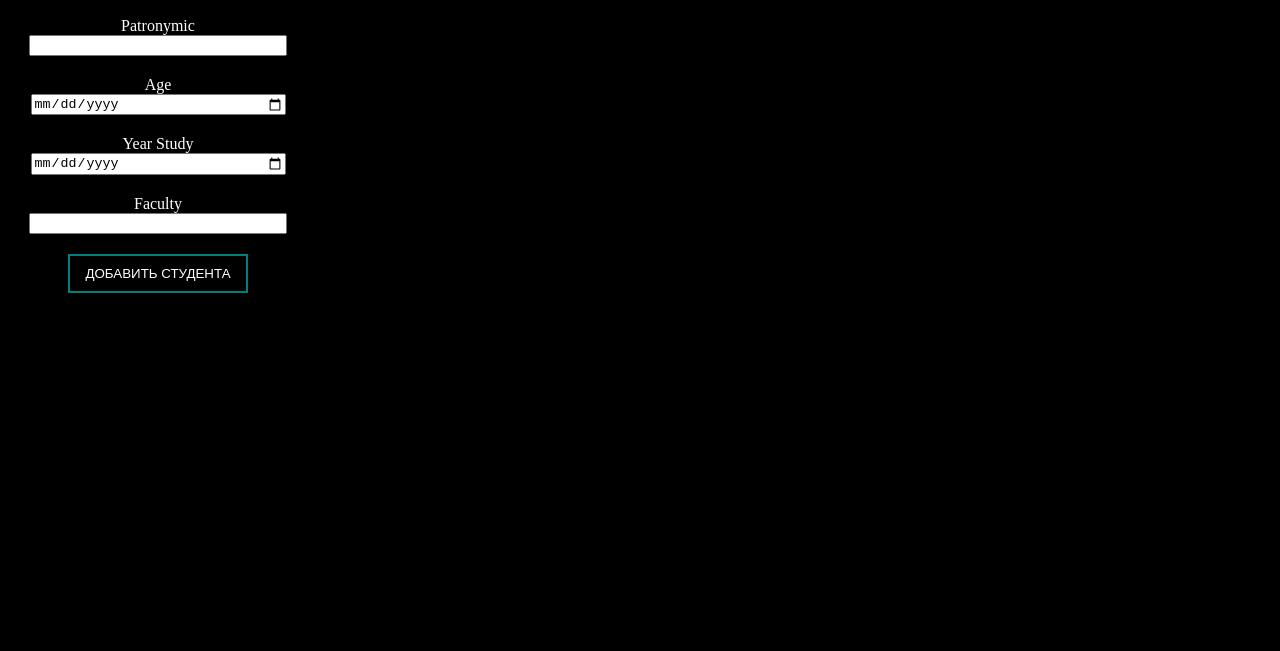
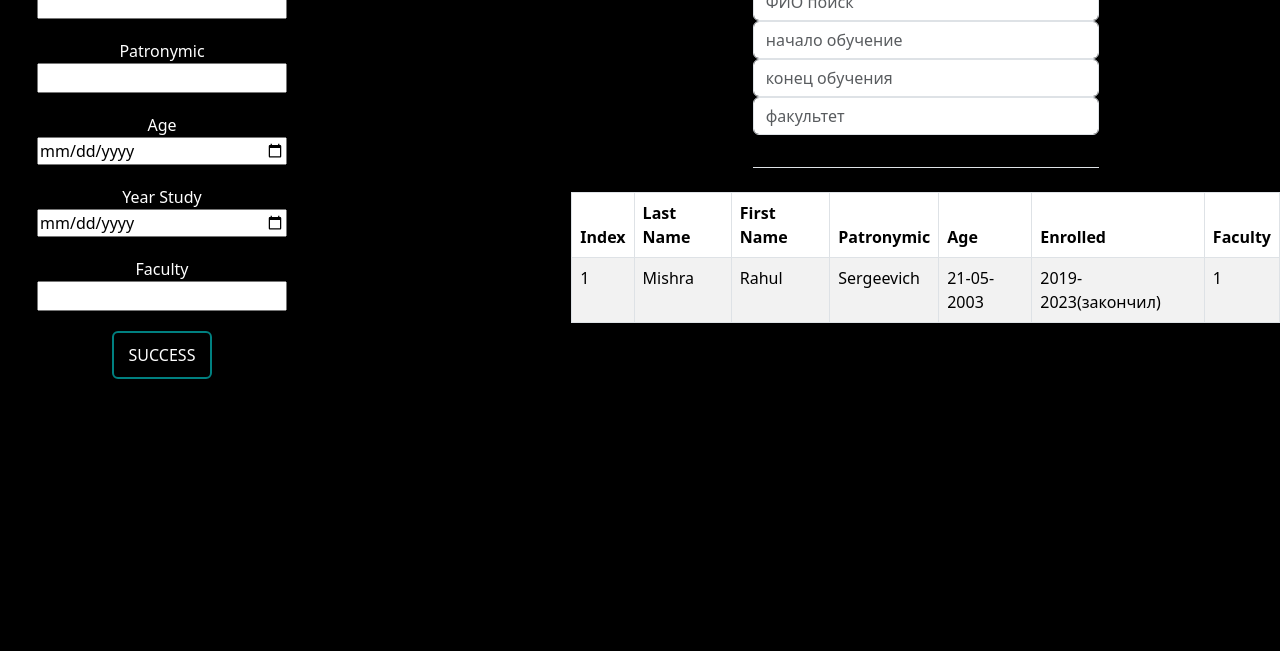
Before and after one commit to Alexandr-NewName/create-Card-Student, a plain HTML site: page index.html in a window 1280 px wide. Shown: the part 149-800 px from the top of the page. Drawn offline with nearby package versions, Linux system fonts and the light colour scheme.

Commit message:
add inputs for filter

```diff
--- a/index.html
+++ b/index.html
@@ -4,13 +4,21 @@
     <meta charset="UTF-8">
     <meta name="viewport" content="width=device-width, initial-scale=1.0">
     <title>Document</title>
+    <link href=
+            "https://cdn.jsdelivr.net/npm/bootstrap@5.3.0-alpha1/dist/css/bootstrap.min.css"
+          rel="stylesheet">
     <link rel="stylesheet" href="style.css">
-    <script defer src="main.js"></script>
+
+    <!-- Bootstrap JS (Optional if you need dropdowns or other features) -->
+    <script src=
+            "https://cdn.jsdelivr.net/npm/bootstrap@5.3.0-alpha1/dist/js/bootstrap.bundle.min.js">
+    </script>
+    <script defer src="prototip.js"></script>
 </head>
 <body>
-    <div class="container-wrapper">
+    <div class="container-wrapper flex">
         <div class="container">
-            <form class="student-form">
+            <form class="student-form flex">
                 <label for="name">Name</label>
                 <input type="text" class="inputName inp" id="name">
                 <label for="surname">Surname</label>
@@ -18,20 +26,63 @@
                 <label for="patrnymic">Patronymic</label>
                 <input type="text" class="inputPatronymic inp" id="patronymic">
                 <label for="age">Age</label>
-                <input type="date" class="inputAge inp" id="age">
+                <input type="date" class="inputAge inp" id="age" min="1900-01-01" max="">
                 <label for="yearStudy">Year Study</label>
                 <input type="date" class="inputYearStudy inp" id="yearStudy">
                 <label for="faculty">Faculty</label>
                 <input type="number" class="inputFaculty inp" id="faculty" min="0" max="5">
-                <button class="btn">Добавить студента</button>
+                <button type="button" class="btn btn-success">Success</button>
                 <div class="error-messages"></div>
             </form>
         </div>
         <div class="container-card_students">
+            <div class="text-center
+                    py-3 mb-4
+                    border-bottom">
+                <h1 style="color: green;">
+                    Список студентов
+                </h1>
+                <form class="filtres mb-3" id="filter-form">
+                    <!-- <label for="filter-surname">Фамилия</label> -->
+                    <input type="text" id="filter-surname" class="form-control" placeholder="ФИО поиск">
+                    <!-- <label for="filter-start-year">Год начала обучения</label> -->
+                    <input type="number" id="filter-start-year" class="form-control" placeholder="начало обучение">
+                    <!-- <label for="filter-end-year">Год окончания обучения</label> -->
+                    <input type="number" id="filter-end-year" class="form-control" placeholder="конец обучения">
+                    <!-- <label for="filter-faculty">Факультету</label> -->
+                    <input type="number" id="filter-faculty" class="form-control" placeholder="факультет">
 
+                </form>
+            </div>
+            <div class="table-responsive">
+                <table class="table table-striped
+                            table-bordered table-hover">
+                    <thead>
+                        <tr>
+                            <th>Index</th>
+                            <th id="surname-header" class="surname-header-cl">Last Name</th>
+                            <th>First Name</th>
+                            <th>Patronymic</th>
+                            <th id="age-header">Age</th>
+                            <th id="enrolled-header">Enrolled</th>
+                            <th id="faculty-header">Faculty</th>
+                        </tr>
+                    </thead>
+                    <tbody id="student-table-body">
+                        <tr>
+                            <td>1</td>
+                            <td>Mishra</td>
+                            <td>Rahul</td>
+                            <td>Sergeevich</td>
+                            <td>21-05-2003</td>
+                            <td>2019-2023(закончил)</td>
+                            <td>1</td>
+                        </tr>
+
+                    </tbody>
+                </table>
+            </div>
         </div>
-
     </div>
-
 </body>
 </html>
```
